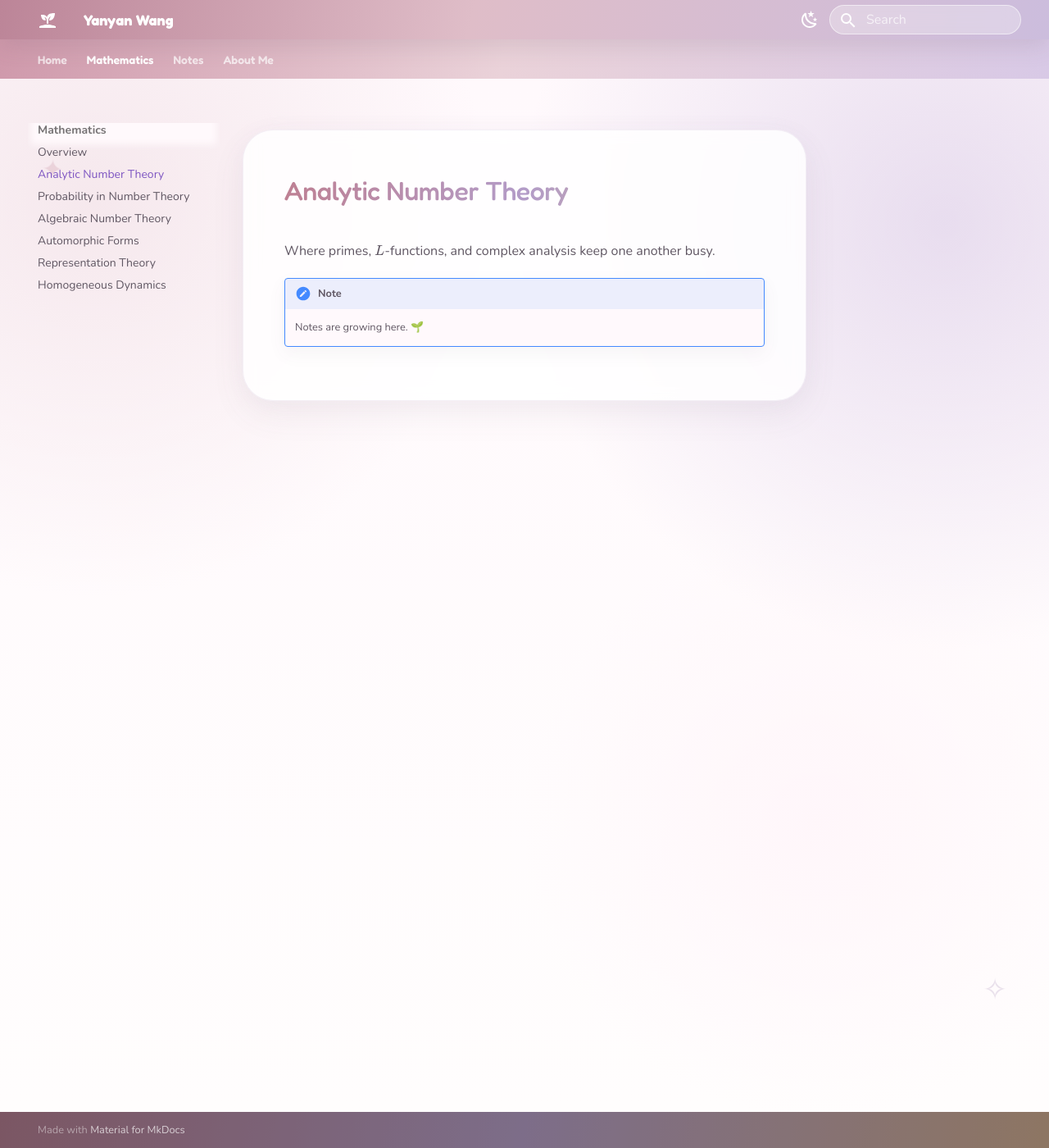
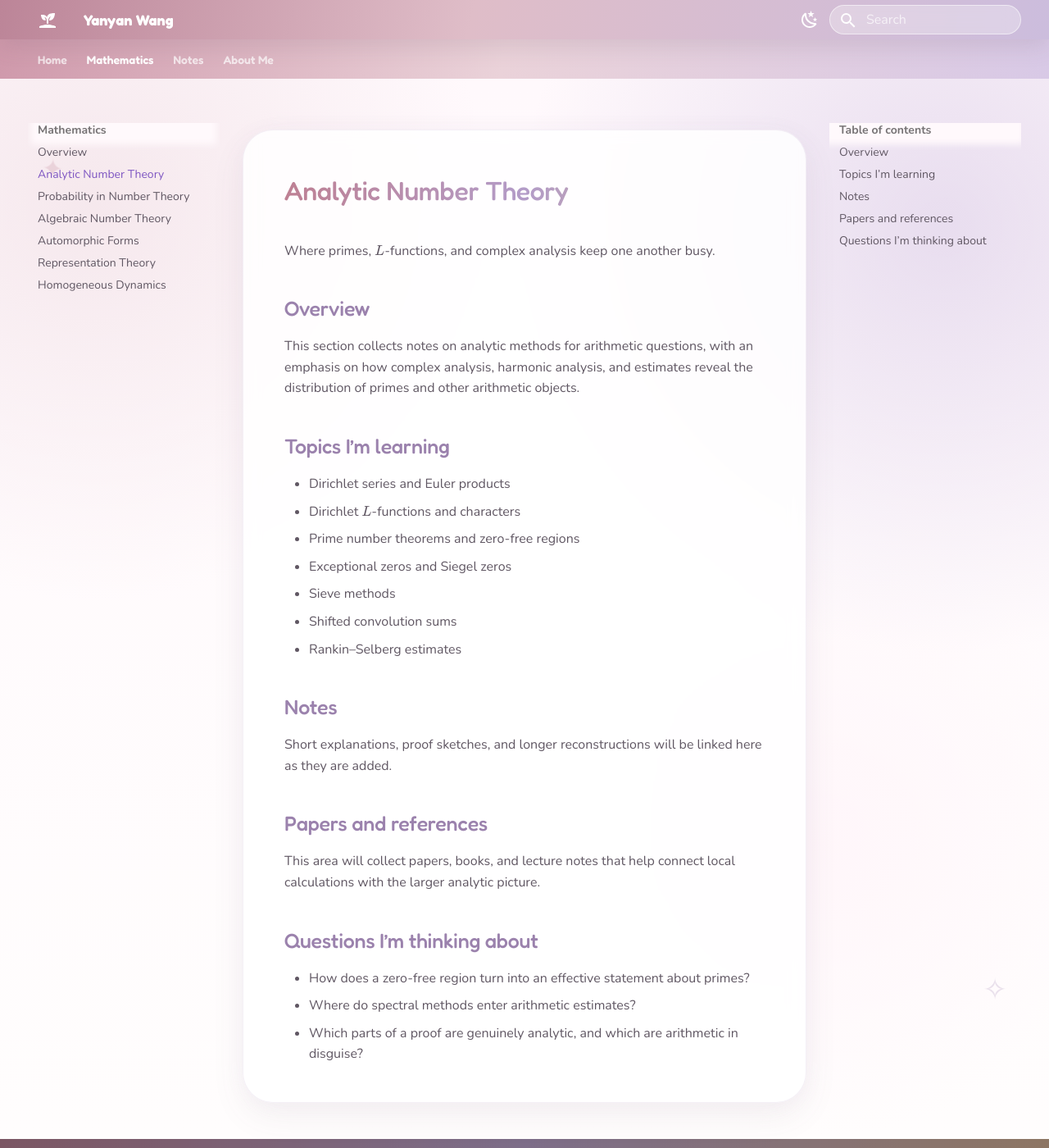
Before and after one commit to yanyanwang-math/yanyanwang-math.github.io, an MkDocs documentation site: the page built from docs/analytic-number-theory/index.md, in a window 1280 px wide and 1400 px high. Shown: the whole window at 82% size. Built offline with MkDocs 1.6.1 and Material for MkDocs 9.7.7, drawn with Linux system fonts in a browser that asks for light colours.

Commit message:
Add files via upload

```diff
--- a/docs/analytic-number-theory/index.md
+++ b/docs/analytic-number-theory/index.md
@@ -2,6 +2,30 @@
 
 Where primes, \(L\)-functions, and complex analysis keep one another busy.
 
-!!! note
+## Overview
 
-    Notes are growing here. 🌱
+This section collects notes on analytic methods for arithmetic questions, with an emphasis on how complex analysis, harmonic analysis, and estimates reveal the distribution of primes and other arithmetic objects.
+
+## Topics I’m learning
+
+- Dirichlet series and Euler products
+- Dirichlet \(L\)-functions and characters
+- Prime number theorems and zero-free regions
+- Exceptional zeros and Siegel zeros
+- Sieve methods
+- Shifted convolution sums
+- Rankin–Selberg estimates
+
+## Notes
+
+Short explanations, proof sketches, and longer reconstructions will be linked here as they are added.
+
+## Papers and references
+
+This area will collect papers, books, and lecture notes that help connect local calculations with the larger analytic picture.
+
+## Questions I’m thinking about
+
+- How does a zero-free region turn into an effective statement about primes?
+- Where do spectral methods enter arithmetic estimates?
+- Which parts of a proof are genuinely analytic, and which are arithmetic in disguise?
```
